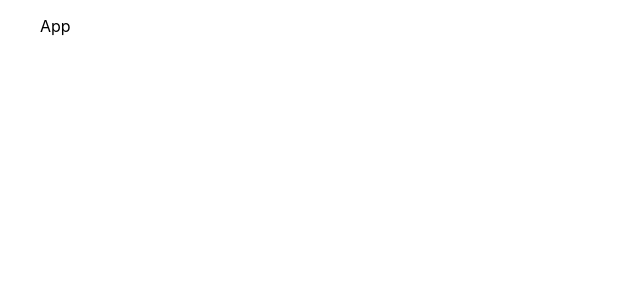
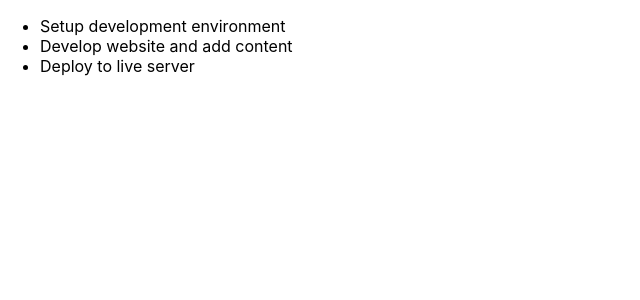
Before and after one commit to bobb-Rob/react-todo-app, a React (Create React App) app: page / in a window 1280 px wide. Shown: the top 300 px of the page, without its empty margins (0-640 px from the left). Built offline with nearby package versions, Linux system fonts and the light colour scheme.

Commit message:
Add todosList, todoitem components

```diff
--- a/src/components/todoContainer.js
+++ b/src/components/todoContainer.js
@@ -1,6 +1,7 @@
 /* eslint-disable */
 
 import React from 'react';
+import TodosList from './todosList';
 
 class TodoContainer extends React.Component {
     state = {
@@ -25,11 +26,9 @@ class TodoContainer extends React.Component {
 
     render() {
         return (
-            <ul>
-              {'App'/* {this.state.todos.map((todo) => (
-                <li>{todo.title}</li>
-              ))} */}
-            </ul>
+            <div>
+               <TodosList todos={this.state.todos} />
+            </div>
         )
     }
 }
--- /dev/null
+++ b/src/components/todoItem.js
@@ -0,0 +1,13 @@
+/* eslint-disable */
+import React from 'react';
+
+class TodoItem extends React.Component {
+  render() {
+    const {todo } = this.props;
+    return (
+      <li>{todo.title}</li>
+    );
+  }
+}
+
+export default TodoItem;
--- /dev/null
+++ b/src/components/todosList.js
@@ -0,0 +1,18 @@
+/* eslint-disable */
+import TodoItem from './todoItem';
+
+import { Component } from 'react';
+
+class TodosList extends Component {
+  render() {
+    return (
+      <ul>
+        {this.props.todos.map((todo) => (
+          <TodoItem key={todo.id} todo={todo} />
+        ))}
+      </ul>
+    );
+  }
+}
+
+export default TodosList;
```
